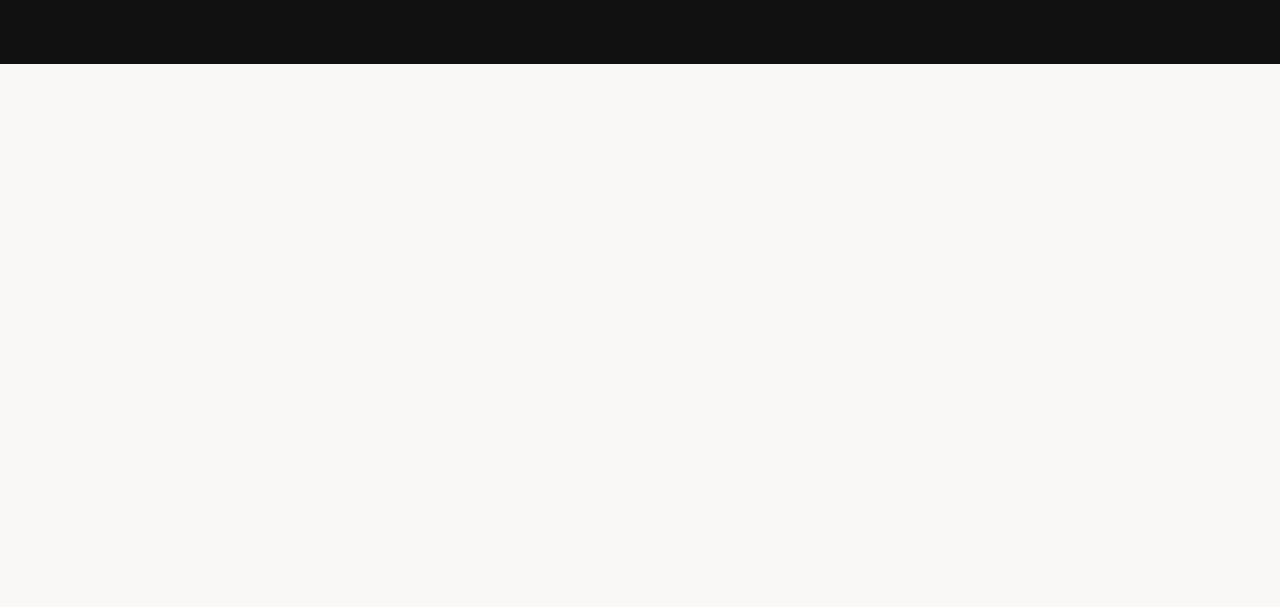
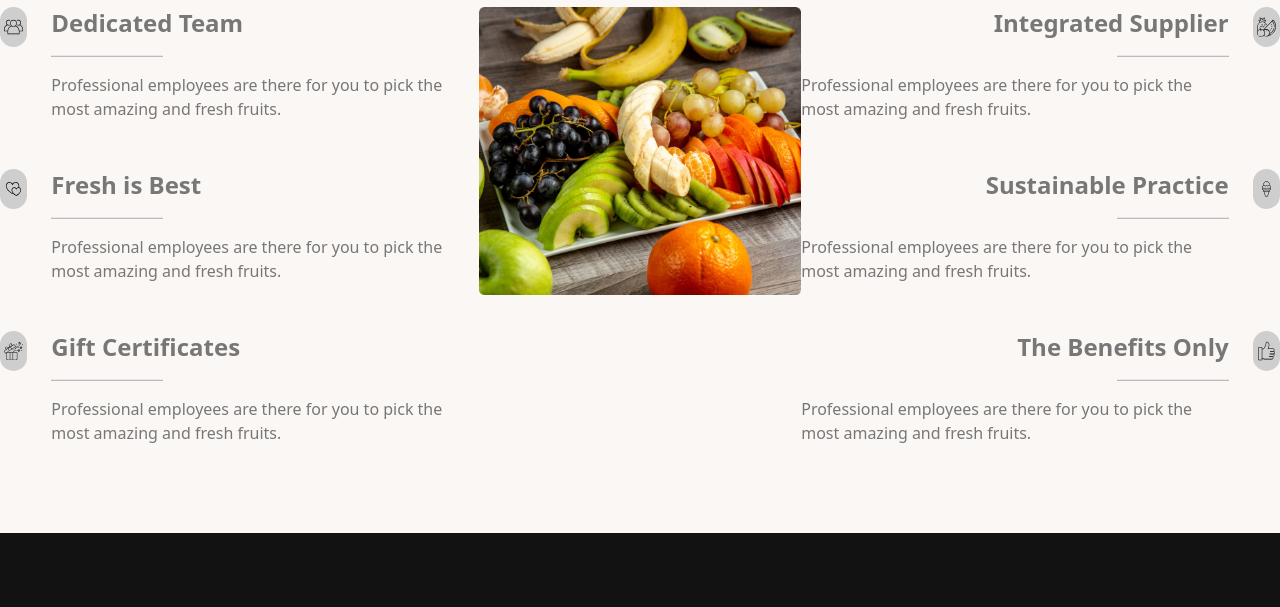
Before and after one commit to armanarif126/fruit-shop-site, a plain HTML site: page index.html in a window 1280 px wide. Shown: the part 2680-3287 px from the top of the page. Before the commit the page ends 2744 px from the top, so only its background shows below. Drawn offline with nearby package versions, Linux system fonts and the light colour scheme.

Commit message:
why choose us section added

```diff
--- a/index.html
+++ b/index.html
@@ -507,6 +507,99 @@
       </section>
       <!-- Meet-with-the-team-section-end-->
 
+      <!-- why-choose-us-section start -->
+
+      <section class="max-w-screen-xl mx-auto mt-36">
+        <div>
+            <h3 class="text-5xl font-extrabold text-titleColor text-center">Why Choose Us</h3>
+            <p class="text-xl font-medium text-descriptionColor text-center max-w-2xl mx-auto mt-6 mb-9" >Contrary to popular belief, is not simply random text. It has roots in a piece of classical Latin literature from 45 BC, making it over 2000 years old.</p>
+        </div>
+</section>
+
+<div class="max-w-screen-xl mx-auto mt-20 flex flex-col md:flex-row justify-between">
+
+    <div class="flex flex-col">
+
+      <!-- dedicate teams -->
+      <div class="flex gap-6 mb-12">
+          <div>
+              <img src="./icons/why-choose-1.svg" class="bg-[#cfcece] w-10 h-10 p-1 rounded-full" alt="">
+          </div>
+          <div >
+              <h3 class="text-2xl font-extrabold text-descriptionColor ">Dedicated Team</h3>
+              <hr class="w-28 bg-[#bcbbbb] h-[2px] mt-4 mb-4">
+              <p class="text-base font-medium text-descriptionColor">Professional employees are there for you to pick the most amazing and fresh fruits.</p>
+          </div>
+      </div>
+
+      <!-- fresh is best -->
+      <div class="flex gap-6 mb-12">
+          <div>
+              <img src="./icons/why-choose-2.svg" class="bg-[#cfcece] w-10 h-10 p-1 rounded-full" alt="">
+          </div>
+          <div >
+              <h3 class="text-2xl font-extrabold text-descriptionColor ">Fresh is Best</h3>
+              <hr class="w-28 bg-[#bcbbbb] h-[2px] mt-4 mb-4">
+              <p class="text-base font-medium text-descriptionColor">Professional employees are there for you to pick the most amazing and fresh fruits.</p>
+          </div>
+      </div>
+
+      <!-- gift certificate -->
+      <div class="flex gap-6 mb-12">
+          <div>
+              <img src="./icons/why-choose-3.svg" class="bg-[#cfcece] w-10 h-10 p-1 rounded-full" alt="">
+          </div>
+          <div >
+              <h3 class="text-2xl font-extrabold text-descriptionColor ">Gift Certificates</h3>
+              <hr class="w-28 bg-[#bcbbbb] h-[2px] mt-4 mb-4">
+              <p class="text-base font-medium text-descriptionColor">Professional employees are there for you to pick the most amazing and fresh fruits.</p>
+          </div>
+      </div>
+
+  </div>
+
+  <div class="mb-8"><img src="./images/whychoose1.png" alt=""></div>
+
+  <div>
+
+    <!-- Integrated Supplier -->
+
+    <div class="flex flex-row-reverse gap-6 mb-12">
+    <div>
+        <img src="./icons/why-choose-4.svg" class="bg-[#cfcece] w-10 h-10 p-1 rounded-full" alt="">
+    </div>
+    <div class="flex flex-col items-end">
+        <h3 class="text-2xl font-extrabold text-descriptionColor ">Integrated Supplier</h3>
+        <hr class="w-28 bg-[#bcbbbb] h-[2px] mt-4 mb-4">
+        <p class="text-base font-medium text-descriptionColor">Professional employees are there for you to pick the most amazing and fresh fruits.</p>
+    </div>
+</div>
+<!-- Sustainable Practice -->
+<div class="flex flex-row-reverse gap-6 mb-12">
+    <div>
+        <img src="./icons/why-chose-5.svg" class="bg-[#cfcece] w-10 h-10 p-1 rounded-full" alt="">
+    </div>
+    <div class="flex flex-col items-end">
+        <h3 class="text-2xl font-extrabold text-descriptionColor ">Sustainable Practice</h3>
+        <hr class="w-28 bg-[#bcbbbb] h-[2px] mt-4 mb-4">
+        <p class="text-base font-medium text-descriptionColor">Professional employees are there for you to pick the most amazing and fresh fruits.</p>
+    </div>
+</div>
+
+<!-- The Benefits Only -->
+<div class="flex flex-row-reverse gap-6 mb-12">
+    <div>
+        <img src="./icons/why-choose-6.svg" class="bg-[#cfcece] w-10 h-10 p-1 rounded-full" alt="">
+    </div>
+    <div class="flex flex-col items-end">
+        <h3 class="text-2xl font-extrabold text-descriptionColor ">The Benefits Only</h3>
+        <hr class="w-28 bg-[#bcbbbb] h-[2px] mt-4 mb-4">
+        <p class="text-base font-medium text-descriptionColor">Professional employees are there for you to pick the most amazing and fresh fruits.</p>
+    </div>
+</div></div>
+
+<!-- why-choose-us-section end-->
+
     </main>
 <!-- footer start -->
     <footer class="max-w-screen-2xl mx-auto min-h-max  flex justify-center items-center bg-footerbg mt-10">
```
